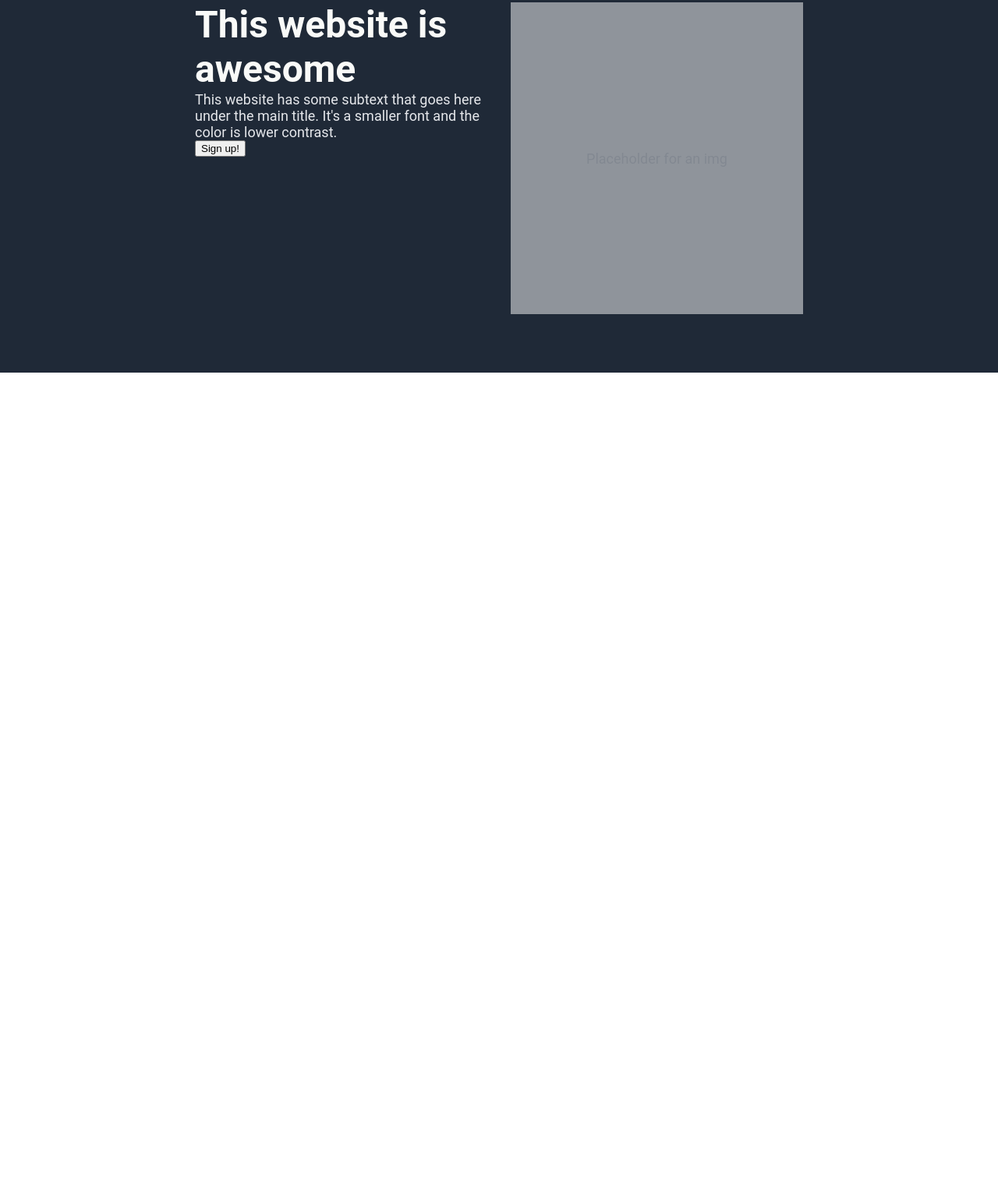
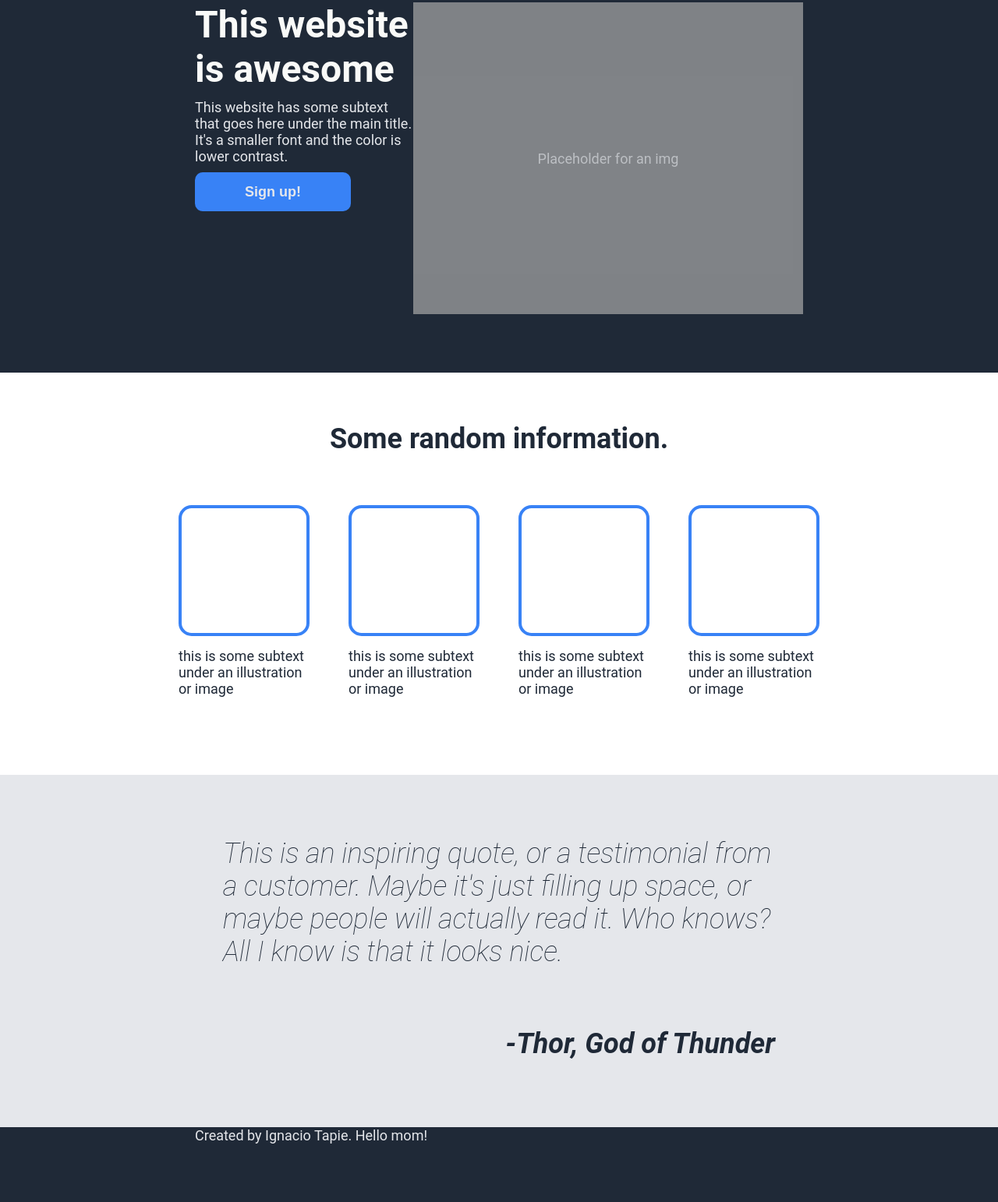
Before and after one commit to ignaciotapie/Simple-Page-Project, a plain HTML site: page index.html in a window 1280 px wide. Shown: the part 157-1699 px from the top of the page at 78% size. Before the commit the page ends 800 px from the top, so only its background shows below. Drawn offline with Linux system fonts and the light colour scheme.

Commit message:
Added content, quote and footer sections

```diff
--- a/index.html
+++ b/index.html
@@ -20,12 +20,42 @@
                 <div class="text-img">
                     <h1 class="hero-main">This website is awesome</h1>
                     <p class="hero-secondary">This website has some subtext that goes here under the main title. It's a smaller font and the color is lower contrast.</p>
-                    <button>Sign up!</button>
+                    <button class= "button-style hero-secondary">Sign up!</button>
                 </div>
                 <div class="img-placeholder hero-secondary">Placeholder for an img</div>
             </div>
         </div>
-        <div class="content"></div>
-        <div class="footer"></div>
+        <div class="content">
+            <div class="random-info">
+                <h1 class="information-header">Some random information.</h1>
+                <div class="empty-squares">
+                    <div class="squared-unit">
+                        <div class="square"></div>
+                        <p class="hero-secondary square-text">this is some subtext under an illustration or image</p>
+                    </div>
+                    <div class="squared-unit">
+                        <div class="square"></div>
+                        <p class="hero-secondary square-text">this is some subtext under an illustration or image</p>
+                    </div>
+                    <div class="squared-unit">
+                        <div class="square"></div>
+                        <p class="hero-secondary square-text">this is some subtext under an illustration or image</p>
+                    </div>
+                    <div class="squared-unit">
+                        <div class="square"></div>
+                        <p class="hero-secondary square-text">this is some subtext under an illustration or image</p>
+                    </div>
+                </div>
+            </div>
+            <div class="quote-section">
+                <div class="quote-container">
+                    <h2 class="quote-text"> This is an inspiring quote, or a testimonial from a customer. Maybe it's just filling up space, or maybe people will actually read it. Who knows? All I know is that it looks nice.</p>
+                    <h3 class="quote-text" style="font-weight: bold"> -Thor, God of Thunder</h3>
+                </div>
+            </div>
+        </div>
+        <div class="footer">
+            <p class="hero-secondary"> Created by Ignacio Tapie. Hello mom!</p>
+        </div>
     </body>
 </html>
--- a/styles.css
+++ b/styles.css
@@ -56,28 +56,118 @@ p {
 
 .header-content{
     display:flex;
-    flex:1;
-    gap: 15px;
+    justify-content: space-between;
+}
+
+.button-style{
+    background-color: #3882F6;
+    font-weight: bold;
+    height: 50px;
+    width: 200px;
+    padding: 0px;
+    border: 0px;
+    border-radius: 10px;
 }
 
 .text-img{
-    width: 50%;
+    width: 40%;
+    display:flex;
+    flex-direction: column;
+    gap: 10px;
 }
 
 .img-placeholder{
+    width: 500px;
+    height: 400px;
+    opacity: 70%;
+    background: darkgray;
+    color: white;
     display: flex;
-    flex: 1;
-    background: white;
-    opacity: 50%;
+    flex: 0 0 auto;
     align-items: center;
     justify-content: center;
-    height: 400px;
-    width: 300px;
 }
-
 /*Header END*/
 
 .content {
     display: flex;
     flex: 1;
+    flex-direction: column;
 }
+
+.random-info{
+    display:flex;
+    flex-direction: column;
+    flex: 1;
+    align-items: center;
+    margin-bottom: 100px;
+}
+
+.empty-squares{
+    display:flex;
+    flex: 1;
+    justify-content: center;
+    gap: 50px;
+}
+
+.square{
+    width: 160px;
+    aspect-ratio: 1;
+    border: 4px solid #3882F6;
+    border-radius: 10%;
+}
+
+.squared-unit{
+    display:flex;
+    flex-direction: column;
+    flex: 0 1;
+    gap: 15px;
+}
+
+.quote-section{
+    padding: 50px;
+    display: flex;
+    justify-content: center;
+    align-items: center;
+
+    background-color: #E5E7EB;
+}
+
+.quote-container{
+    width: 60%;
+    display:flex;
+    flex: 0 0 auto;
+    flex-direction: column;
+    align-items: flex-end;
+    justify-content: center;
+    gap: 10px;
+}
+
+.quote-text{
+    font-size: 36px;
+    font-weight:100;
+    font-style: italic;
+    color: #1F2937;
+}
+
+.square-text{
+    color: #1F2937
+}
+
+.footer{
+    display:flex;
+    padding: 0px 250px 75px;
+    background-color: #1F2937;
+}
+
+.footer p{
+    justify-self: center;
+    place-self: center;
+}
+
+.information-header{
+    font-size: 36px;
+    font-weight: bolder;
+    color: #1F2937;
+    padding: 40px;
+}
```
